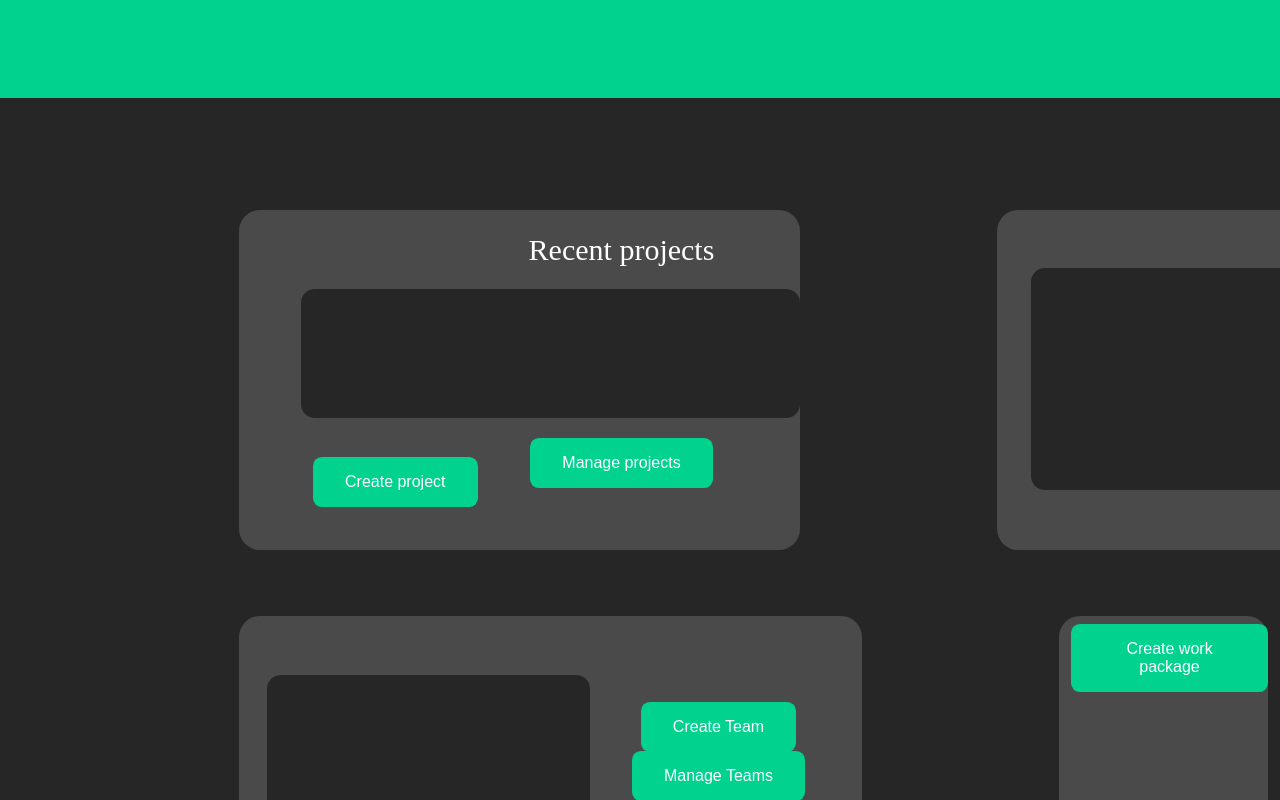
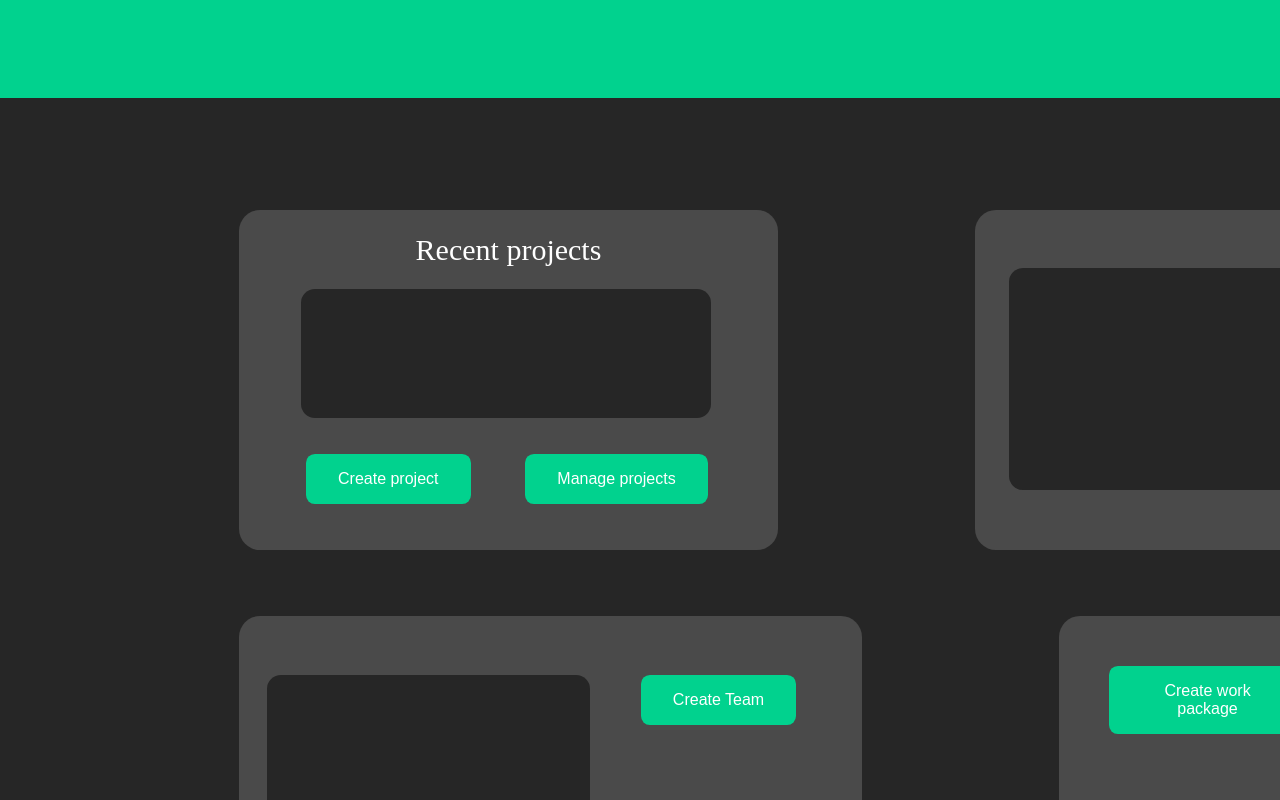
Before and after one commit to thearthurroth/DHBW-PMM-TOOL-FrontEnd, a React (Create React App) app: page / in a window 1280 px wide. Shown: the top 800 px of the page. Built offline with nearby package versions, Linux system fonts and the light colour scheme.

Commit message:
Styled Dashboard1 correctly

```diff
--- a/package.json
+++ b/package.json
@@ -10,7 +10,7 @@
     "react": "^17.0.2",
     "react-dom": "^17.0.2",
     "react-router-dom": "^6.2.1",
-    "react-scripts": "5.0.0",
+    "react-scripts": "^3.0.1",
     "styled-components": "^5.3.3",
     "web-vitals": "^2.1.4"
   },
--- a/src/App.js
+++ b/src/App.js
@@ -1,3 +1,4 @@
+import React from "react";
 import './App.css';
 import Login from "./component/Login";
 import ManualButton from './component/ManualButton';
--- a/src/component/Dashboard1.js
+++ b/src/component/Dashboard1.js
@@ -47,7 +47,7 @@ function Dashboard1(props) {
       <Rect7Row>
         <Rect7>
           <Rect18Row>
-            <Rect18></Rect18>
+          <Rect18></Rect18>
             <Rect14Column>
                 <CreateTeam>
                   <button>Create Team</button>
@@ -167,11 +167,11 @@ const RecentProjects = styled.span`
   font-size: 30px;
   text-align: center;
   margin-top: 23px;
-  margin-left: 204px;
+  margin-left: 0px;
 `;
 
 const Rect16 = styled.div`
-  width: 499px;
+  width: 410px;
   height: 129px;
   background-color: rgba(38,38,38,1);
   border-radius: 14px;
@@ -196,8 +196,8 @@ const CreateProject = styled.span`
   height: 37px;
   width: 197px;
   font-size: 30px;
-  margin-top: 27px;
-  margin-left: 12px;
+  margin-top: 24px;
+  margin-left: 5px;
 `;
 
 const Rect10 = styled.div`
@@ -219,8 +219,8 @@ const ManageProjects = styled.span`
   width: 197px;
   font-size: 30px;
   text-align: center;
-  margin-top: 8px;
-  margin-left: 13px;
+  margin-top: 24px;
+  margin-left: 15px;
 `;
 
 const Rect9Row = styled.div`
@@ -267,7 +267,7 @@ const CreateEmployee = styled.span`
   width: 197px;
   font-size: 30px;
   text-align: center;
-  margin-top: 8px;
+  margin-top: 0px;
   margin-left: 12px;
 `;
 
@@ -287,10 +287,10 @@ const ManageEmployees = styled.span`
   font-weight: 400;
   color: rgba(255,255,255,1);
   height: 37px;
-  width: 197px;
+  width: 190px;
   font-size: 30px;
   text-align: center;
-  margin-top: 8px;
+  margin-top: 115px;
   margin-left: 12px;
 `;
 
@@ -353,7 +353,7 @@ const CreateTeam = styled.span`
   width: 197px;
   font-size: 30px;
   text-align: center;
-  margin-top: 27px;
+  margin-top: 0px;
   margin-left: 12px;
 `;
 
@@ -376,7 +376,7 @@ const ManageTeams = styled.span`
   width: 197px;
   font-size: 30px;
   text-align: center;
-  margin-top: 12px;
+  margin-top: 135px;
   margin-left: 12px;
 `;
 
@@ -426,8 +426,8 @@ const CreateWorkPackage = styled.span`
   width: 197px;
   font-size: 30px;
   text-align: center;
-  margin-top: 8px;
-  margin-left: 12px;
+  margin-top: 50px;
+  margin-left: 50px;
 `;
 
 const Rect7Row = styled.div`
```
Also changed, not shown: 1 other file (tests, documents, lock files or other folders).
